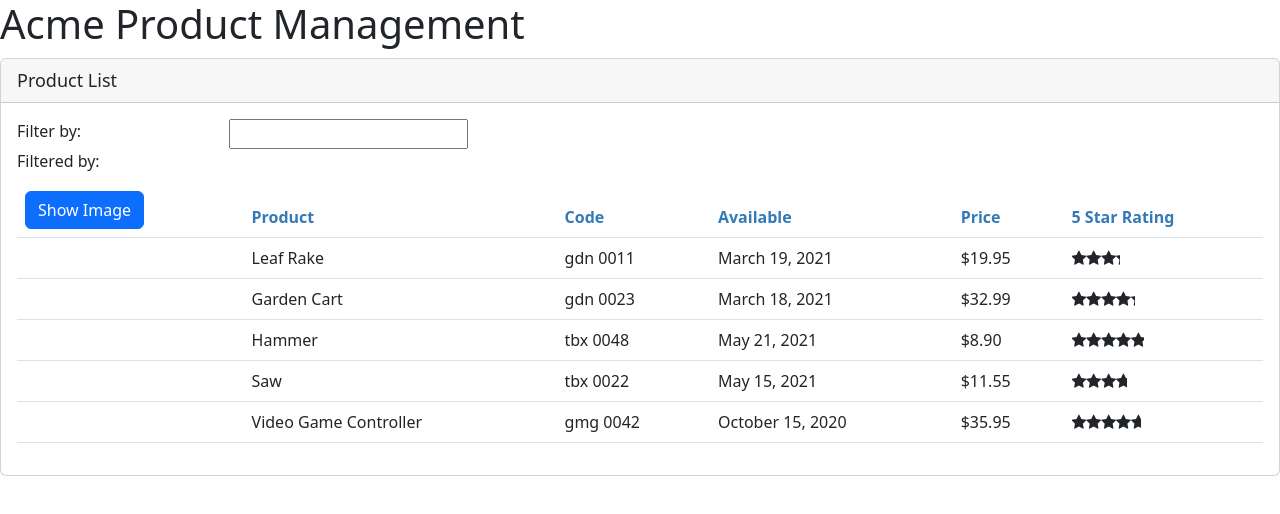
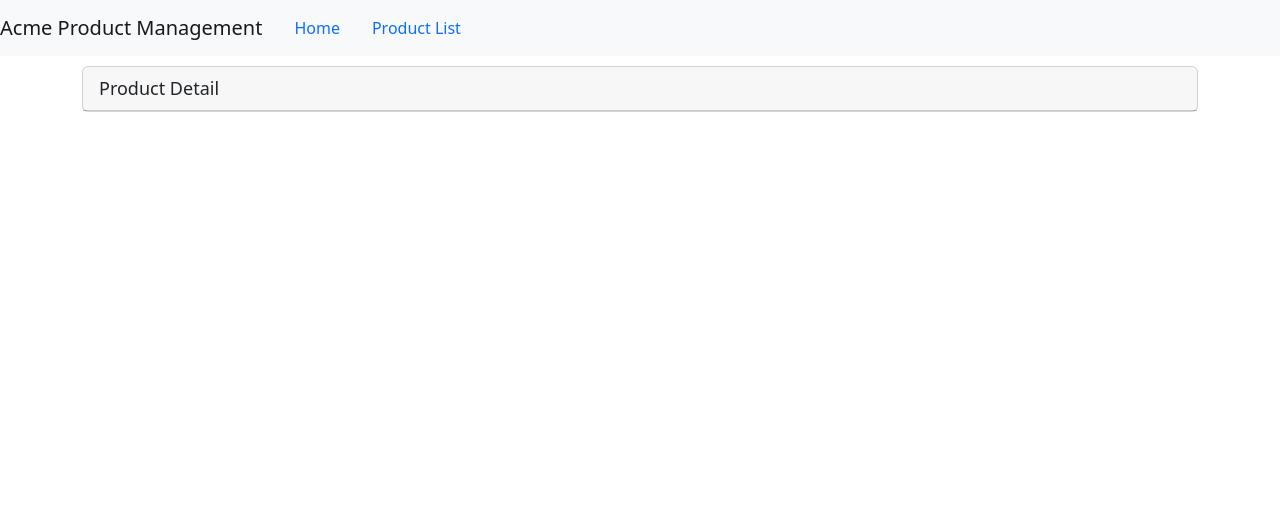
Before and after one commit to matt-grimsley/angular-getting-started, an Angular app: page /products/1 in a window 1280 px wide. Shown: the top 514 px of the page. Built offline with nearby package versions, Linux system fonts and the light colour scheme.

Commit message:
routing basics

```diff
--- a/src/app/app.component.ts
+++ b/src/app/app.component.ts
@@ -3,11 +3,18 @@
 @Component({
   selector: 'pm-root',
   template: `
-  <div><h1>{{title}}</h1>
-    <pm-products></pm-products>
-  </div>
-  `
+    <nav class="navbar navbar-expand navbar-light bg-light">
+      <a class="navbar-brand">{{ pageTitle }}</a>
+      <ul class="nav nav-pills">
+        <li><a class="nav-link" routerLink="/welcome">Home</a></li>
+        <li><a class="nav-link" routerLink="/products">Product List</a></li>
+      </ul>
+    </nav>
+    <div class="container">
+      <router-outlet></router-outlet>
+    </div>
+  `,
 })
 export class AppComponent {
-  title: string = 'Acme Product Management';
+  pageTitle: string = 'Acme Product Management';
 }
--- /dev/null
+++ b/src/app/products/product-detail.component.html
@@ -0,0 +1,5 @@
+<div class="card">
+    <div class="card-header">
+        {{pageTitle}}
+    </div>
+</div>
--- /dev/null
+++ b/src/app/products/product-detail.component.ts
@@ -0,0 +1,12 @@
+import { Component, OnInit } from '@angular/core';
+
+@Component({
+  templateUrl: './product-detail.component.html',
+  styleUrls: ['./product-detail.component.css'],
+})
+export class ProductDetailComponent implements OnInit {
+  pageTitle: string = 'Product Detail';
+  constructor() {}
+
+  ngOnInit(): void {}
+}
--- a/src/app/products/product-list.component.ts
+++ b/src/app/products/product-list.component.ts
@@ -4,7 +4,6 @@
 import { ProductService } from './product.service';
 
 @Component({
-  selector: 'pm-products',
   templateUrl: './product-list.component.html',
   styleUrls: ['./product-list.component.css'],
 })
```
Also changed, not shown: src/app/app.module.ts (+16 -1 lines), src/app/products/product-detail.component.css (added), 1 other file (tests, documents, lock files or other folders).
